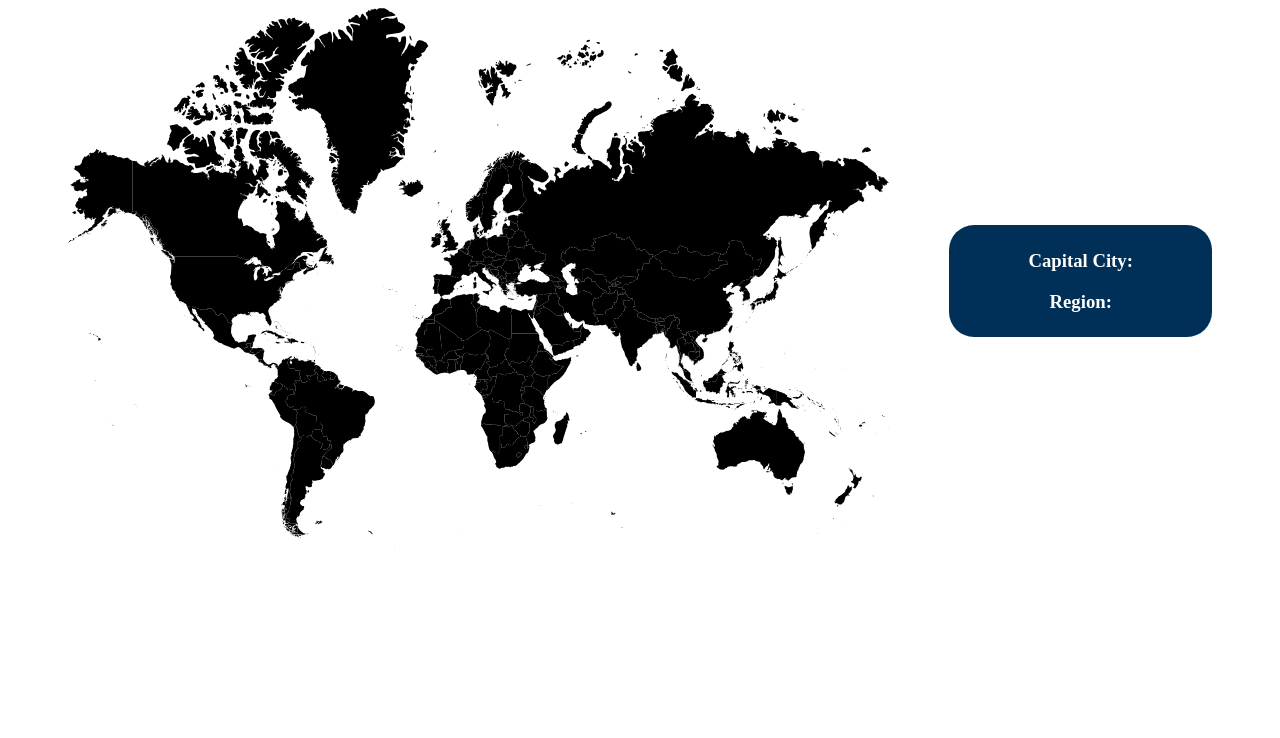
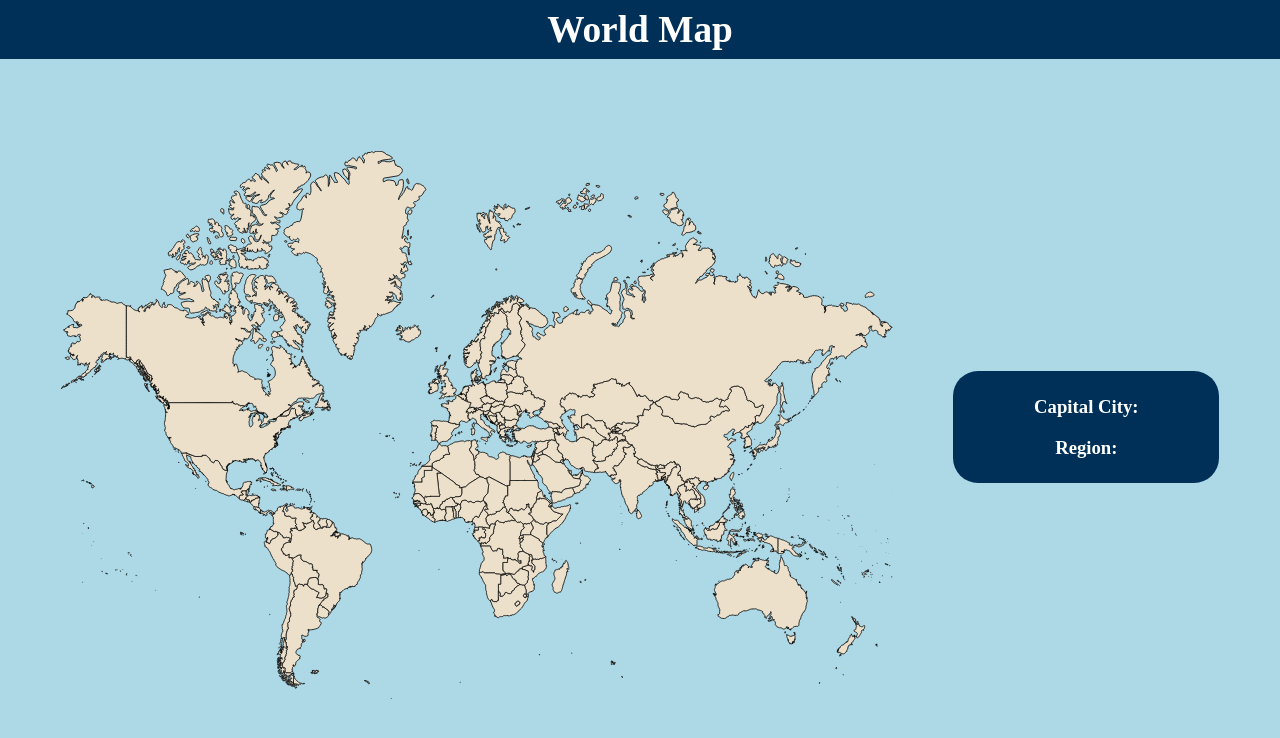
Before and after one commit to HunterSaine/map_app, an Angular app: page / in a window 1280 px wide. Shown: the top 738 px of the page. Built offline with nearby package versions, Linux system fonts and the light colour scheme.

Commit message:
added css styling

```diff
--- a/src/app/api.service.ts
+++ b/src/app/api.service.ts
@@ -1,19 +1,16 @@
-import { HttpClient} from '@angular/common/http';
+import { HttpClient } from '@angular/common/http';
 import { Injectable } from '@angular/core';
 import { Subject } from 'rxjs';
 
 @Injectable({
-  providedIn: 'root'
+  providedIn: 'root',
 })
 export class ApiService {
-
-  constructor(private http: HttpClient) { }
+  constructor(private http: HttpClient) {}
 
   fetchCountryData(country: string) {
-    let subject = new Subject
+    let subject = new Subject();
     let api = `https://api.worldbank.org/v2/country/${country}?format=json`;
-
-
 
     return this.http.get(api);
   }
@@ -22,11 +19,11 @@ export class ApiService {
     let subject = new Subject();
     this.fetchCountryData(country).subscribe((data: any) => {
       subject.next({
-        country: data[1][0].name ,
-        capital: data[1][0].capitalCity ,
-        region: data[1][0].region.value
-      })
-    })
-    return subject.asObservable()
+        country: data[1][0].name,
+        capital: data[1][0].capitalCity,
+        region: data[1][0].region.value,
+      });
+    });
+    return subject.asObservable();
   }
 }
--- a/src/app/map/map.component.css
+++ b/src/app/map/map.component.css
@@ -1,10 +1,11 @@
-main {
+.content {
   display: flex;
   align-items: center;
   justify-content: space-evenly;
   flex-wrap: wrap;
-
+  height: 92vh;
   max-width: 100%;
+  background-color: lightblue;
 }
 .map-section {
   width: 65%;
@@ -12,12 +13,28 @@ main {
 .map-details {
   text-align: center;
   background-color: rgb(0, 48, 87);
-  color: white;
+  color: rgb(255, 255, 255);
   width: 20%;
   padding: 5px;
   border-radius: 25px;
 }
 path:hover {
-  fill: rgb(6, 203, 2);
-  stroke: white;
+  fill: rgb(53, 155, 51);
+  stroke: rgb(0, 0, 0);
+  stroke-width: 2px;
 }
+path {
+  fill: #ede0cb;
+  stroke: black;
+}
+h1 {
+  text-align: center;
+  color: white;
+  background-color: rgb(0, 48, 87);
+  margin: 0%;
+  padding: 8px;
+  font-size: 28pt;
+}
+body {
+  height: 100vh;
+}
--- a/src/app/map/map.component.html
+++ b/src/app/map/map.component.html
@@ -1,4 +1,6 @@
 <main>
+  <div><h1>World Map</h1></div>
+  <div class="content">
     <section class="map-section">
       <svg
         xmlns="http://www.w3.org/2000/svg"
@@ -1546,10 +1548,10 @@
     </section>
     <section class="map-details">
       <div>
-      <h2>{{country.country}}
-      </h2>
+        <h2>{{ country.country }}</h2>
       </div>
-    <h3>Capital City: {{country.capital}} </h3>
-    <h3>Region: {{country.region}} </h3>
+      <h3>Capital City: {{ country.capital }}</h3>
+      <h3>Region: {{ country.region }}</h3>
     </section>
+  </div>
 </main>
--- a/src/styles.css
+++ b/src/styles.css
@@ -1 +1,6 @@
 /* You can add global styles to this file, and also import other style files */
+body {
+  margin: 0;
+  padding: 0;
+  background-color: lightblue;
+}
```
Lines whose indentation alone changed are shown as unchanged.
